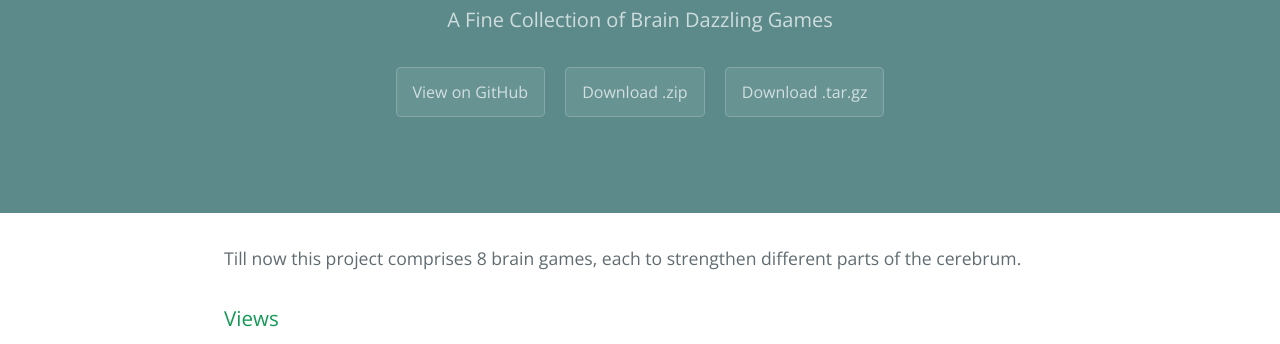
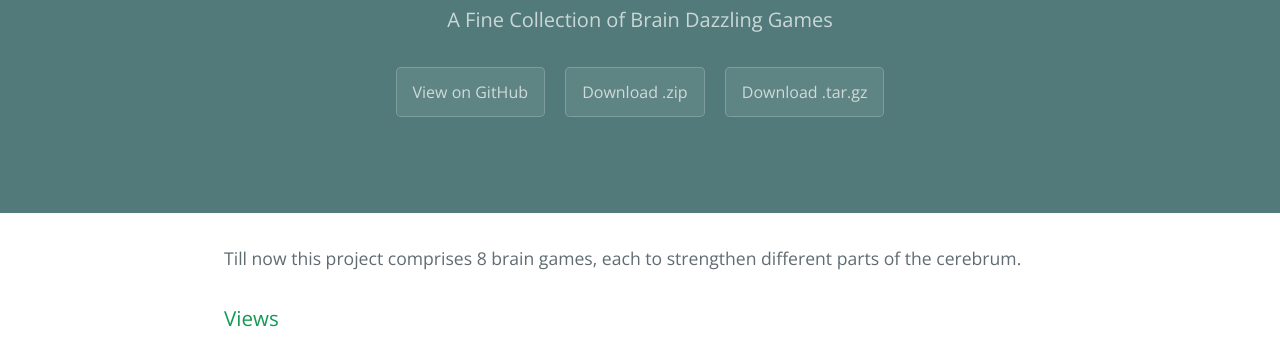
Before and after one commit to dan1109/MegaBrainer, a plain HTML site: page index.html in a window 1280 px wide. Shown: the part 170-514 px from the top of the page. Drawn offline with nearby package versions, Linux system fonts and the light colour scheme; grey boxes are pictures that could not be loaded.

Commit message:
Update stylesheet.css

```diff
--- a/stylesheets/stylesheet.css
+++ b/stylesheets/stylesheet.css
@@ -56,7 +56,7 @@ a {
 .page-header {
   color: #fff;
   text-align: center;
-  background-color: #5c8a8a; }
+  background-color: #527a7a; }
 
 @media screen and (min-width: 64em) {
   .page-header {
```
